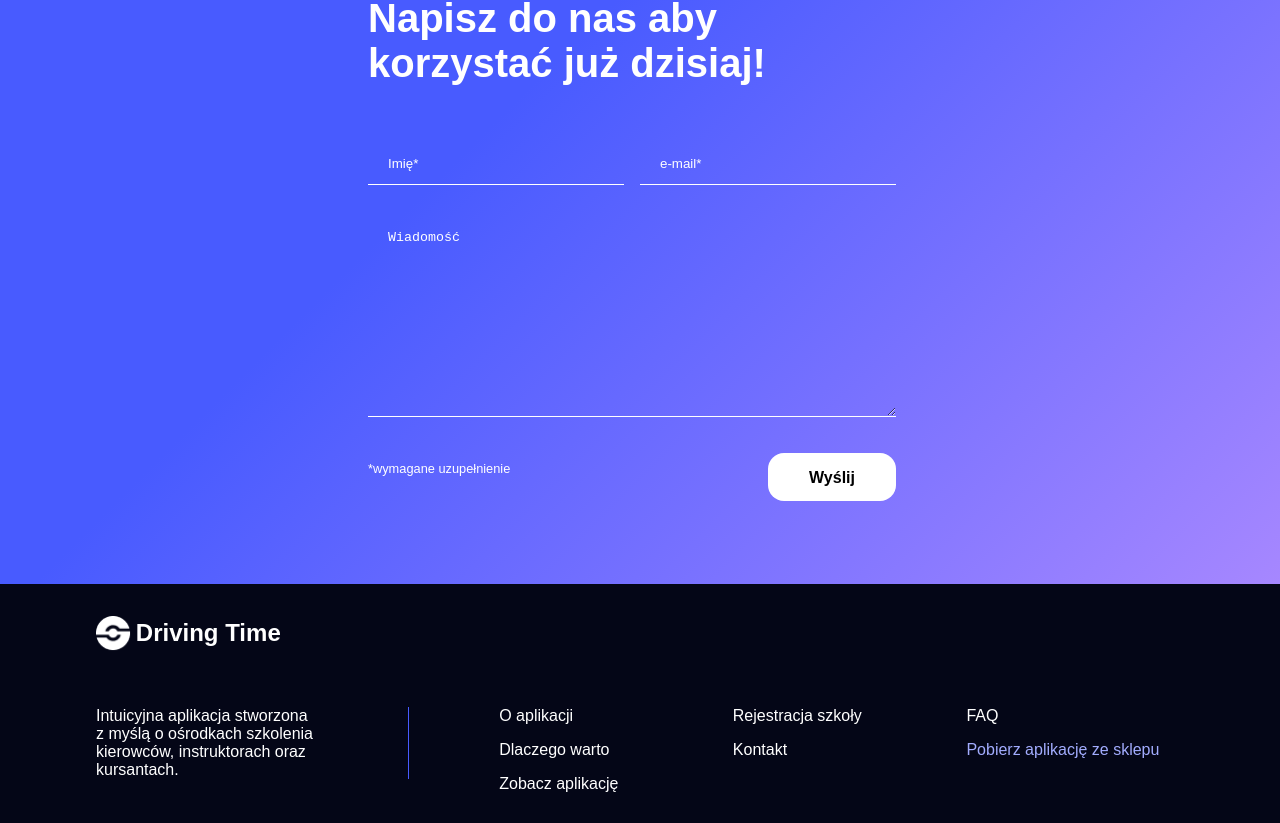
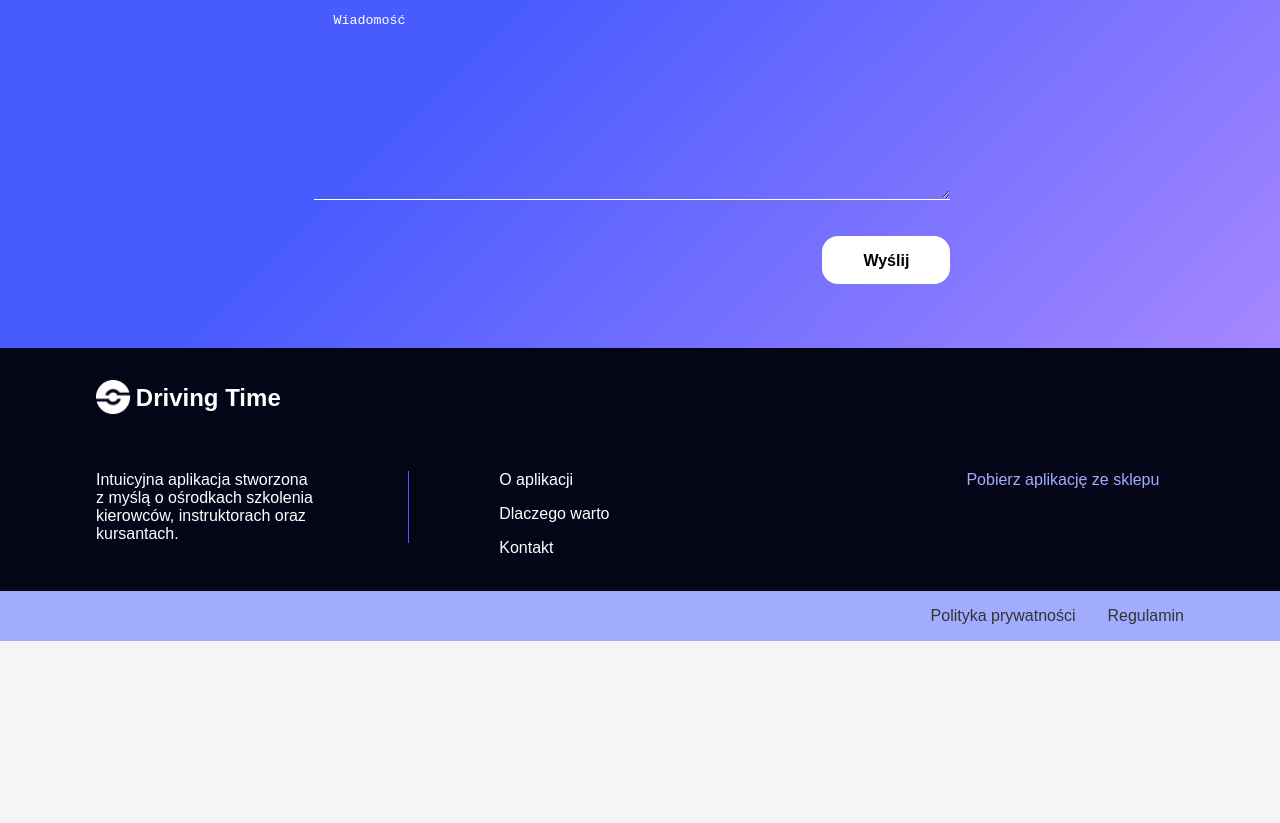
Before and after one commit to krystianKuch22/driving-time, a Next.js app: page / in a window 1280 px wide. Shown: the part 3492-4315 px from the top of the page. After the commit the page ends 4133 px from the top, so only its background shows below. Built offline with nearby package versions, Linux system fonts and the light colour scheme.

Commit message:
some fixes

```diff
--- a/components/layout/footer/Footer.js
+++ b/components/layout/footer/Footer.js
@@ -40,16 +40,17 @@ export function Footer({ language }) {
           <div className="col1">
             <Link href="/#mainSection">O aplikacji</Link>
             <Link href="/#benefitSection">Dlaczego warto</Link>
-            <Link href="/#demoSection">Zobacz aplikację</Link>
+            <Link href="/#contactSection">Kontakt</Link>
+            {/* <Link href="/#demoSection">Zobacz aplikację</Link> */}
           </div>
           <div className="col2">
             {/* <Link href="/">Informacje o płatnościach</Link> */}
-            <Link href="/#registerSection">Rejestracja szkoły</Link>
-            <Link href="/#contactSection">Kontakt</Link>
+            {/* <Link href="/#registerSection">Rejestracja szkoły</Link> */}
+
             <div></div>
           </div>
           <div className="col3">
-            <Link href="/#faqSection">FAQ</Link>
+            {/* <Link href="/#faqSection">FAQ</Link> */}
             <Link href="/#downloadSection" className="download-btn">
               Pobierz aplikację ze sklepu
             </Link>
--- a/components/layout/header/Header.js
+++ b/components/layout/header/Header.js
@@ -9,7 +9,7 @@ import { useRouter } from "next/router";
 export function Header() {
   const [isOpen, setIsOpen] = useState(false);
   const { t } = useLanguage("common");
-  const router = useRouter()
+  const router = useRouter();
   const [width, setWidth] = useState(0);
 
   useEffect(() => {
@@ -48,6 +48,8 @@ export function Header() {
         </h2>
         <BurgerButton showMenu={showMenu} isOpen={isOpen} />
       </div>
+
+      {router.pathname == "/" ? (
         <div className="menu-btns">
           <Link href="/#aboutSection" onClick={showMenu}>
             {t("menu1")}
@@ -68,6 +70,9 @@ export function Header() {
             {t("menu5")}
           </Link>
         </div>
+      ) : (
+        <></>
+      )}
     </StyledHeader>
   );
 }
--- a/components/sections/aboutSection/AboutSection.style.js
+++ b/components/sections/aboutSection/AboutSection.style.js
@@ -4,7 +4,7 @@ export const StyledAboutSection = styled.section`
   display: flex;
   justify-content: center;
   /* width: 100%; */
-  min-height: 80vh;
+  /* min-height: 80vh; */
   padding: 4em 2em;
   background: linear-gradient(135deg, #485bff 40.03%, #a687ff 99.92%);
   color: ${(props) => props.theme.colors.aboutSection.textColor};
--- a/components/sections/benefitsSection/BenefitsSection.style.js
+++ b/components/sections/benefitsSection/BenefitsSection.style.js
@@ -61,7 +61,7 @@ export const StyledBenefitsSection = styled.section`
             gap: 2em;
             padding-left: 1em;
             color: ${(props) => props.theme.colors.benefitsSection.textColor};
-            list-style: "✔";
+
 
             li {
               font-size: 0.8rem;
--- a/components/sections/contactSection/ContactSection.style.js
+++ b/components/sections/contactSection/ContactSection.style.js
@@ -5,7 +5,7 @@ export const StyledContactSection = styled.section`
   flex-direction: column;
   align-items: center;
   justify-content: center;
-  min-height: 100vh;
+  /* min-height: 100vh; */
   background: linear-gradient(135deg, #485bff 40.03%, #a687ff 99.92%);
   text-align: center;
   padding: 4em 2em;
@@ -15,7 +15,7 @@ export const StyledContactSection = styled.section`
     color: #fff;
   }
   @media (min-width: 768px) {
-    min-height: 100vh;
+    /* min-height: 100vh; */
   }
 
   @media (min-width: 768px) {
--- a/components/sections/policySection/PolicySection.style.js
+++ b/components/sections/policySection/PolicySection.style.js
@@ -2,7 +2,7 @@ import styled from "styled-components";
 
 export const StyledPolicySection = styled.section`
   width: 100%;
-  padding: 2em 2em;
+  padding: 6em 2em;
   text-align: justify;
   /* color: white; */
 
@@ -37,8 +37,6 @@ export const StyledPolicySection = styled.section`
   }
 
   @media screen and (min-width: 768px) {
-    padding: 2em;
-
     h1 {
       padding: 1em 0;
     }
@@ -52,7 +50,7 @@ export const StyledPolicySection = styled.section`
     }
   }
 
-  @media screen and (min-width: 768px) {
+  @media screen and (min-width: 1200px) {
     width: 70%;
   }
 
--- a/components/specific/contactForm/ContactForm.js
+++ b/components/specific/contactForm/ContactForm.js
@@ -3,13 +3,14 @@ import { StyledContactForm } from "./ContactForm.style";
 
 export default function ContactForm() {
   const [formData, setFormData] = useState({
-    name: "",
+    phone: "",
     email: "",
     message: "",
     agree: false,
   });
 
   const [status, setStatus] = useState("");
+  const [errors, setErrors] = useState({});
 
   const handleChange = (e) => {
     const { name, value, type, checked } = e.target;
@@ -19,8 +20,30 @@ export default function ContactForm() {
     });
   };
 
+  const validateForm = () => {
+    let newErrors = {};
+
+    // Walidacja email
+    const emailRegex = /^[^\s@]+@[^\s@]+\.[^\s@]+$/;
+    if (!formData.email.trim()) {
+      newErrors.email = "Email jest wymagany.";
+    } else if (!emailRegex.test(formData.email)) {
+      newErrors.email = "Podaj poprawny adres email.";
+    }
+
+    const phoneRegex = /^\+?[1-9]\d{1,14}$/; // Międzynarodowy format E.164
+    if (!phoneRegex.test(formData.phone)) {
+      setErrors("Nieprawidłowy numer telefonu.");
+    }
+
+    setErrors(newErrors);
+    return Object.keys(newErrors).length === 0; // Zwraca true, jeśli brak błędów
+  };
+
   const handleSubmit = async (e) => {
     e.preventDefault();
+    validateForm();
+    console.log(errors);
     setStatus("Sending...");
 
     try {
@@ -33,7 +56,7 @@ export default function ContactForm() {
       });
 
       if (response.ok) {
-        setFormData({ name: "", email: "", message: "" });
+        setFormData({ phone: "", email: "", message: "" });
         setStatus("Message sent successfully!");
       } else {
         setStatus("Failed to send message.");
@@ -43,31 +66,31 @@ export default function ContactForm() {
     }
   };
 
-  console.log(formData);
-
   return (
     <StyledContactForm onSubmit={handleSubmit}>
-      <h2>Wkrótce ruszy otwarta rejestracje.</h2>
       <h2>Napisz do nas aby korzystać już dzisiaj!</h2>
       <div className="userData">
         <label>
           <input
-            type="text"
-            id="name"
-            name="name"
-            placeholder="Imię*"
-            value={formData.name}
+            type="email"
+            id="email"
+            name="email"
+            placeholder="E-mail"
+            value={formData.email}
             onChange={handleChange}
             required
           />
         </label>
         <label>
           <input
-            type="email"
-            id="email"
-            name="email"
-            placeholder="e-mail*"
-            value={formData.email}
+            type="tel"
+            id="phone"
+            name="phone"
+            pattern="^\+?[1-0]\d{1,14}$"
+            placeholder="Numer telefonu"
+            minLength={9}
+            maxLength={15}
+            value={formData.name}
             onChange={handleChange}
             required
           />
@@ -86,7 +109,7 @@ export default function ContactForm() {
       </label>
       <div className="info-container">
         <div className="checkbox-container">
-          <p>*wymagane uzupełnienie</p>
+          {/* <p>*wymagane uzupełnienie</p> */}
           {/* <label>
             <div>
               <input
@@ -107,7 +130,7 @@ export default function ContactForm() {
         </div>
         <button type="submit">Wyślij</button>
       </div>
-      <p>{status}</p>
+      {/* <p>{status}</p> */}
     </StyledContactForm>
   );
 }
--- a/components/specific/contactForm/ContactForm.style.js
+++ b/components/specific/contactForm/ContactForm.style.js
@@ -9,7 +9,7 @@ export const StyledContactForm = styled.form`
   width: 100%;
 
   h2 {
-    font-size: 2rem;
+    font-size: 1.6rem;
     text-align: left;
     padding-left: 0;
   }
@@ -39,6 +39,7 @@ export const StyledContactForm = styled.form`
       border: none;
       border-bottom: solid 1px white;
       max-width: 100%;
+      min-width: 100%;
 
 
       &::placeholder {
@@ -120,7 +121,7 @@ export const StyledContactForm = styled.form`
   }
   @media (min-width: 768px) {
     h2 {
-      font-size: 2.5rem;
+      font-size: 1.8rem;
     }
 
 
@@ -146,9 +147,10 @@ export const StyledContactForm = styled.form`
   }
 
   @media (min-width: 1200px) {
-    width: 50%;
+    width: 60%;
 
     h2 {
+      font-size: 1.8rem;
       padding-bottom: 1em;
     }
 
--- a/pages/api/contact.js
+++ b/pages/api/contact.js
@@ -2,10 +2,10 @@ import nodemailer from "nodemailer";
 
 export default async function handler(req, res) {
   if (req.method === "POST") {
-    const { name, email, message } = req.body;
+    const { phone, email, message } = req.body;
 
     // Prosta walidacja
-    if (!name || !email || !message) {
+    if (!phone || !email || !message) {
       return res.status(400).json({ message: "All fields are required." });
     }
 
@@ -23,9 +23,9 @@ export default async function handler(req, res) {
       await transporter.sendMail({
         from: email, // Adres nadawcy (email od użytkownika)
         to: process.env.EMAIL_USER, // Twój adres e-mail (odbiorca)
-        subject: `New Contact Form Submission from ${name}`,
+        subject: `New Contact Form Submission from ${phone}`,
         text: message, // Treść wiadomości
-        html: `<p><strong>Name:</strong> ${name}</p>
+        html: `<p><strong>Phone:</strong> ${phone}</p>
                <p><strong>Email:</strong> ${email}</p>
                <p><strong>Message:</strong></p>
                <p>${message}</p>`, // Opcjonalnie: HTML wiadomości
```
Also changed, not shown: public/badges/microsoftStore.svg (added). Lines whose indentation alone changed are shown as unchanged.
